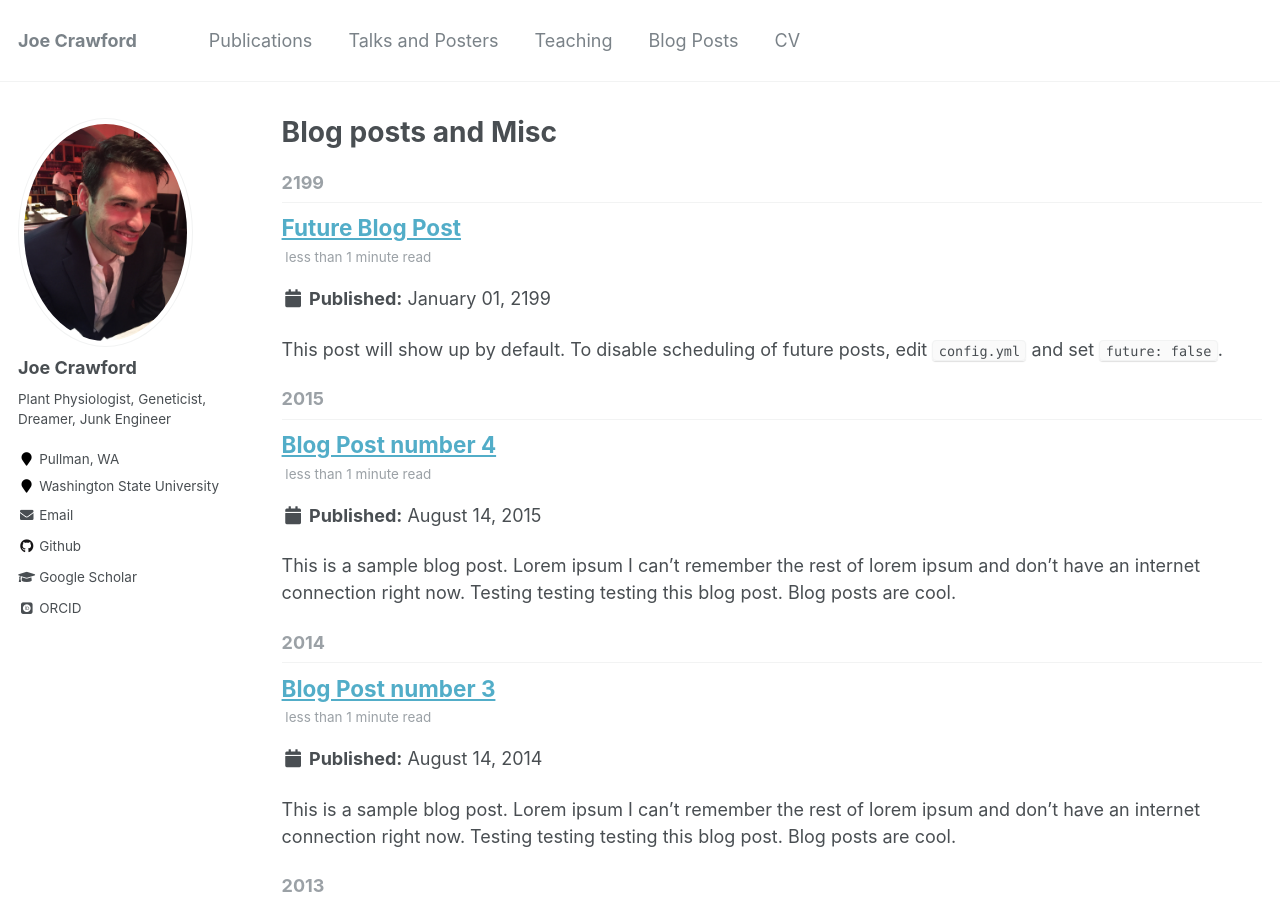
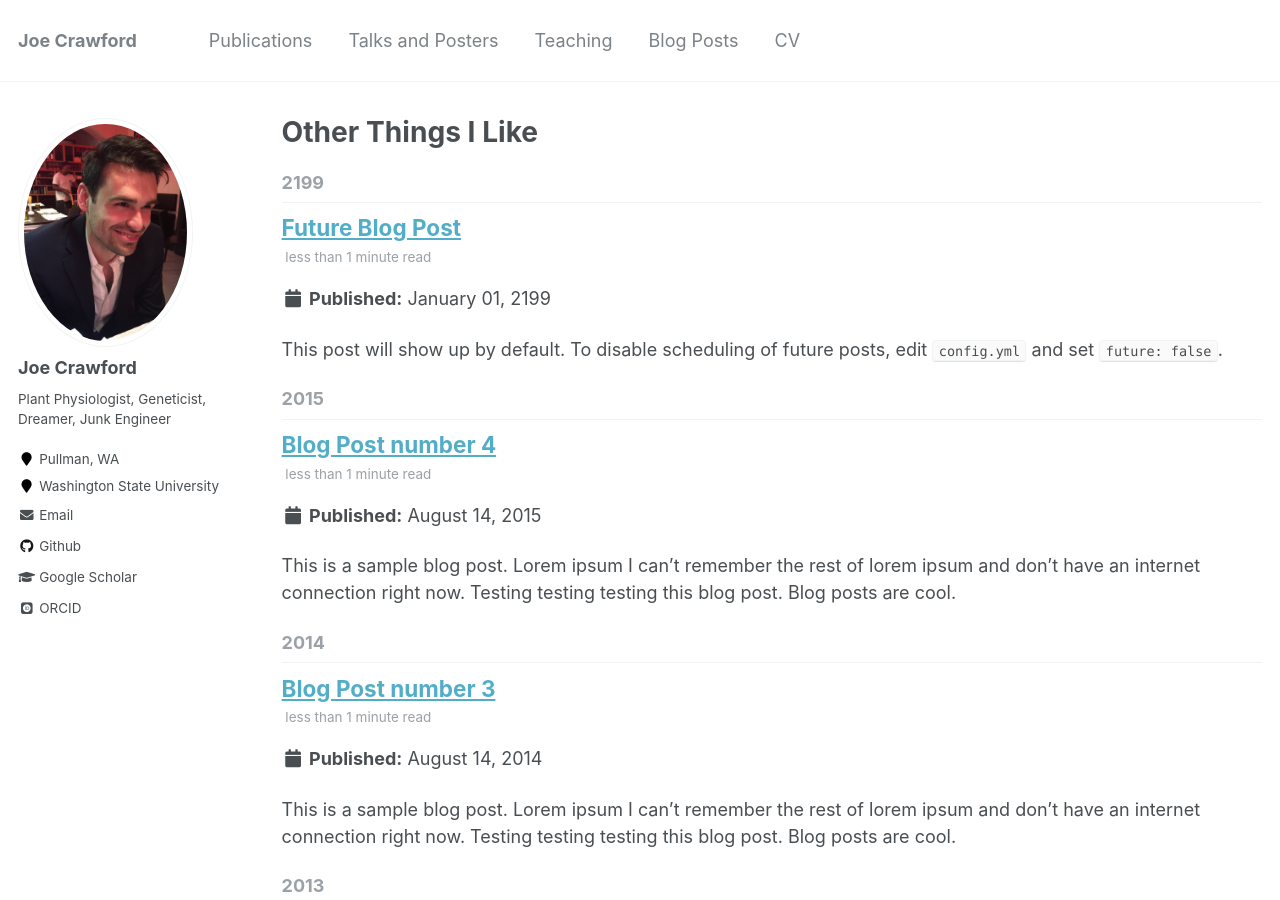
Before and after one commit to plant-physio/plant-physio.github.io, a Jekyll site: the page built from _pages/year-archive.html, in a window 1280 px wide and 900 px high. Built offline with Jekyll 4.4.1, drawn with Linux system fonts in a browser that asks for light colours; some web fonts are replaced.

Commit message:
Update year-archive.html

```diff
--- a/_pages/year-archive.html
+++ b/_pages/year-archive.html
@@ -1,7 +1,7 @@
 ---
 layout: archive
 permalink: /year-archive/
-title: "Blog posts and Misc"
+title: "Other Things I Like"
 author_profile: true
 redirect_from:
   - /wordpress/blog-posts/
```
